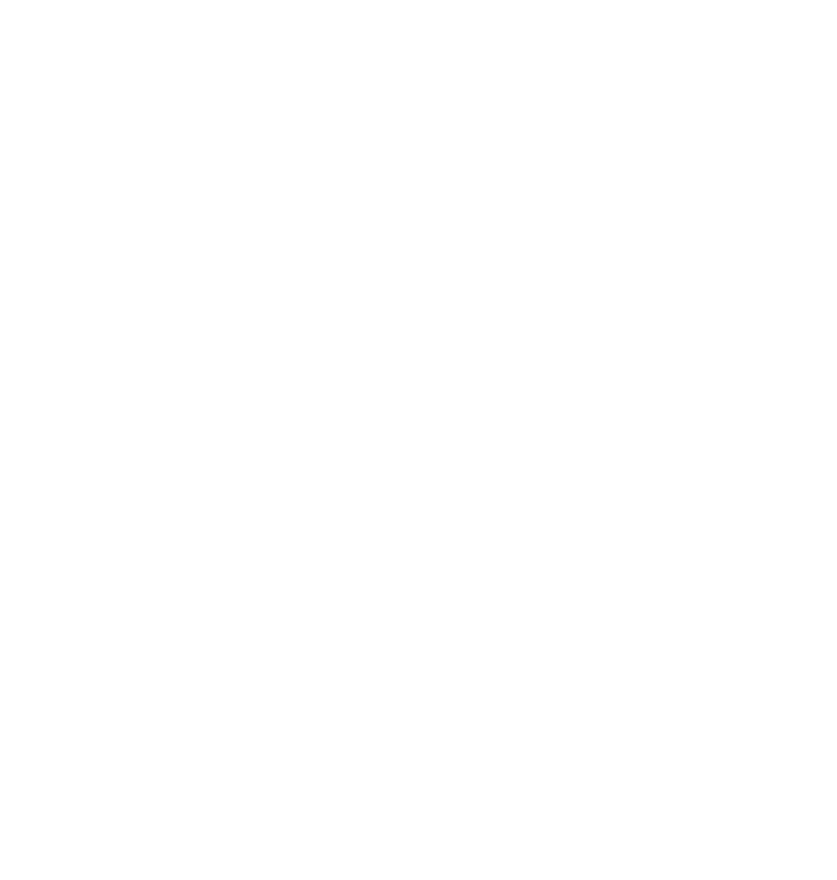
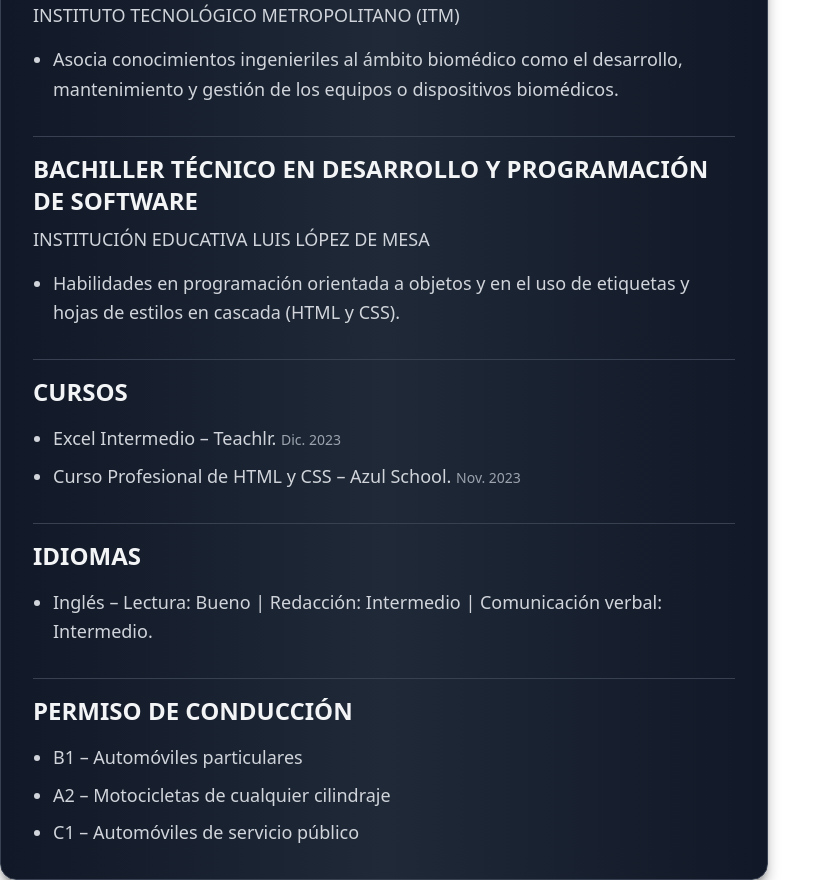
Before and after one commit to miguelangelOcampo/cv-react-Miguel-Angel-Ocampo, a React (Vite) app: page / in a window 1280 px wide. Shown: the part 2200-3080 px from the top of the page, without its empty margins (0-837 px from the left). Before the commit the page ends 2036 px from the top, so only its background shows below. Built offline with nearby package versions, Linux system fonts and the light colour scheme; a web font is replaced by a local one.

Commit message:
Creacion de componente para Estudios y importacion en App

```diff
--- a/src/App.tsx
+++ b/src/App.tsx
@@ -1,5 +1,6 @@
 import Cabecera from './Cabecera'
-import Experiencia from './experiencia'
+import Estudios from './Estudios'
+import Experiencia from './Experiencia'
 import Perfil from './Perfil'
 function App() {
 
@@ -9,6 +10,7 @@
       <Cabecera />
       <Perfil />
       <Experiencia />
+      <Estudios />
     </>
   )
 }
--- /dev/null
+++ b/src/Estudios.tsx
@@ -0,0 +1,86 @@
+export default function Estudios() {
+    return (
+        <div className="mt-10 flex flex-col items-center gap-10 bg-gradient-to-r from-gray-900 via-gray-800 to-gray-900 rounded-2xl p-8 shadow-lg shadow-black/40 max-w-3xl mx-auto border border-gray-700">
+
+  {/* EDUCACIÓN */}
+  <section className="w-full flex flex-col items-start gap-4">
+    <h1 className="text-2xl md:text-3xl font-semibold text-blue-400">
+      EDUCACIÓN
+    </h1>
+
+    {/* Ingeniería Biomédica */}
+    <div className="flex flex-col gap-2">
+      <h2 className="text-xl md:text-2xl font-semibold text-gray-100">
+        TITULACIÓN EN INGENIERÍA BIOMÉDICA
+      </h2>
+      <p className="text-gray-300 text-lg">
+        INSTITUTO TECNOLÓGICO METROPOLITANO (ITM)
+      </p>
+      <ul className="list-disc ml-5 space-y-2 text-gray-300 text-lg leading-relaxed mt-2">
+        <li>
+          Asocia conocimientos ingenieriles al ámbito biomédico como el desarrollo,
+          mantenimiento y gestión de los equipos o dispositivos biomédicos.
+        </li>
+      </ul>
+    </div>
+
+    <div className="w-full h-[1px] bg-gray-700 mt-4"></div>
+
+    {/* Bachiller Técnico */}
+    <div className="flex flex-col gap-2">
+      <h2 className="text-xl md:text-2xl font-semibold text-gray-100">
+        BACHILLER TÉCNICO EN DESARROLLO Y PROGRAMACIÓN DE SOFTWARE
+      </h2>
+      <p className="text-gray-300 text-lg">
+        INSTITUCIÓN EDUCATIVA LUIS LÓPEZ DE MESA
+      </p>
+      <ul className="list-disc ml-5 space-y-2 text-gray-300 text-lg leading-relaxed mt-2">
+        <li>
+          Habilidades en programación orientada a objetos y en el uso de etiquetas y
+          hojas de estilos en cascada (HTML y CSS).
+        </li>
+      </ul>
+    </div>
+
+    <div className="w-full h-[1px] bg-gray-700 mt-4"></div>
+
+    {/* Cursos */}
+    <div className="flex flex-col gap-2">
+      <h2 className="text-xl md:text-2xl font-semibold text-gray-100">
+        CURSOS
+      </h2>
+      <ul className="list-disc ml-5 space-y-2 text-gray-300 text-lg leading-relaxed mt-2">
+        <li>Excel Intermedio – Teachlr. <span className="text-gray-400 text-sm">Dic. 2023</span></li>
+        <li>Curso Profesional de HTML y CSS – Azul School. <span className="text-gray-400 text-sm">Nov. 2023</span></li>
+      </ul>
+    </div>
+
+    <div className="w-full h-[1px] bg-gray-700 mt-4"></div>
+
+    {/* Idiomas */}
+    <div className="flex flex-col gap-2">
+      <h2 className="text-xl md:text-2xl font-semibold text-gray-100">
+        IDIOMAS
+      </h2>
+      <ul className="list-disc ml-5 space-y-2 text-gray-300 text-lg leading-relaxed mt-2">
+        <li>Inglés – Lectura: Bueno | Redacción: Intermedio | Comunicación verbal: Intermedio.</li>
+      </ul>
+    </div>
+
+    <div className="w-full h-[1px] bg-gray-700 mt-4"></div>
+
+    {/* Permiso de conducción */}
+    <div className="flex flex-col gap-2">
+      <h2 className="text-xl md:text-2xl font-semibold text-gray-100">
+        PERMISO DE CONDUCCIÓN
+      </h2>
+      <ul className="list-disc ml-5 space-y-2 text-gray-300 text-lg leading-relaxed mt-2">
+        <li>B1 – Automóviles particulares</li>
+        <li>A2 – Motocicletas de cualquier cilindraje</li>
+        <li>C1 – Automóviles de servicio público</li>
+      </ul>
+    </div>
+  </section>
+</div>
+    )
+    }
```
